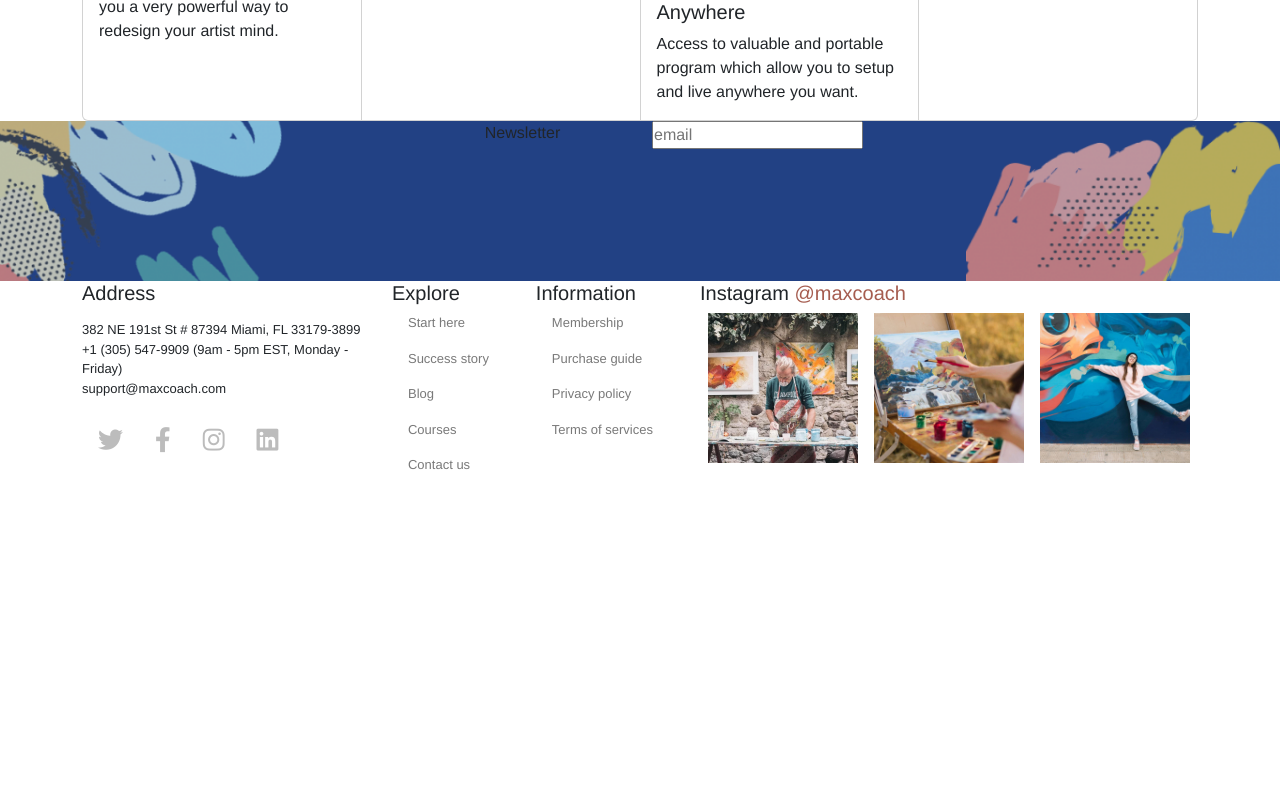
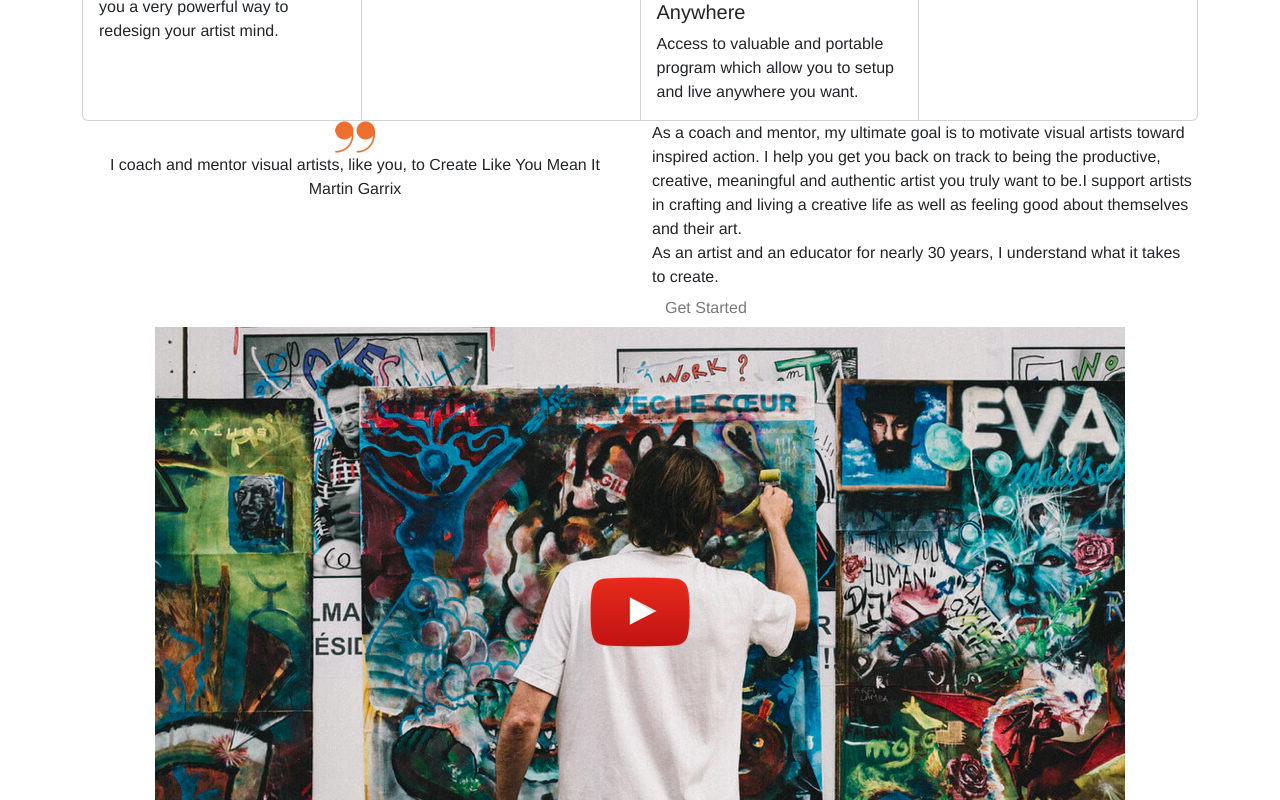
Before and after one commit to GiulsV/proj-html-vuejs, a Vue app: page / in a window 1280 px wide. Shown: the part 1160-1960 px from the top of the page. Before the commit the page ends 1643 px from the top, so only its background shows below. Built offline with nearby package versions, Linux system fonts and the light colour scheme.

Commit message:
Main-add Quote e comp video (css da finire)

```diff
--- a/src/components/MainComp.vue
+++ b/src/components/MainComp.vue
@@ -7,10 +7,38 @@
     </section>
 
     <!-- Text -->
-    <section></section>
+       <section id="about" class="container-fluid">
+           <div class="wrapper ">
+               <div class="container">
+                    <div class="row">
+                        <div class="col-xs-12 col-sm-6 text-center">
+                            <img src="@/assets/images/artist-quote-icon.png" alt="">
+                            <p class="">
+                                I coach and mentor visual artists, like you, to Create Like You Mean It
 
+                            </p>
+                            <p>Martin Garrix</p>
+                        </div>
+                        <div class="col-xs-12 col-sm-6">
+                            <p class="text-left">
+                                As a coach and mentor, my ultimate goal is to motivate visual artists toward inspired action. I help you get you back on track to being the productive, creative, meaningful and authentic artist you truly want to be.I support artists in crafting and living a creative life as well as feeling good about themselves and their art.
+                            </p>
+                            <p>
+                                As an artist and an educator for nearly 30 years, I understand what it takes to create.
+                            </p>
+                            <a class="btn btn-default" href="#" role="button">
+                                <span>Get Started</span>
+                            </a>
+                        </div>
+                    </div>
+                </div>
+            </div>
+        </section>
     <!-- Fake video -->
-    <section></section>
+    <section class="" id="ms_video">
+        <VideoComp/>
+
+    </section>
 
     <!-- Testimonianze -->
     <section></section>
@@ -46,12 +74,14 @@
 
 <script>
 import CoachComp from "./CoachComp.vue";
+import VideoComp from "./VideoComp.vue"
 
 export default {
   name: 'MainComp',
   components: {
     CoachComp,
-    }
+    VideoComp
+}
 }
 </script>
 
--- /dev/null
+++ b/src/components/VideoComp.vue
@@ -0,0 +1,20 @@
+<template>
+<div class="container">
+    <div id="ms_video" class="d-flex justify-content-center position-relative">
+        <img src="@/assets/images/video/artist-video-poster.jpg" alt="video">
+        <div id="yt_play" class="position-absolute top-50 start-50 translate-middle">
+            <img src="@/assets/images/video/icon-youtube-play.png" alt="yt">
+        </div>
+    </div>
+
+</div>
+</template>
+
+<script>
+
+</script>
+
+<style lang="scss" scoped>
+
+
+</style>
```
